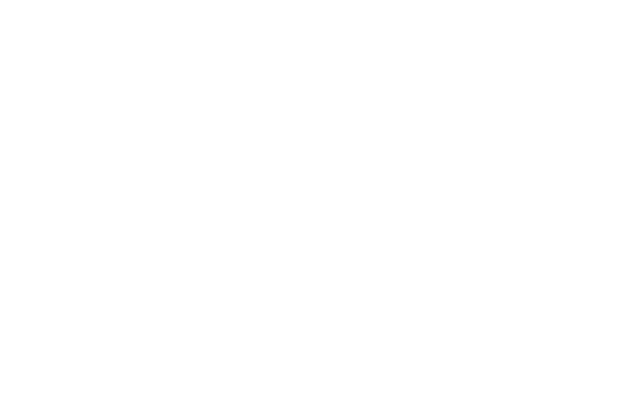
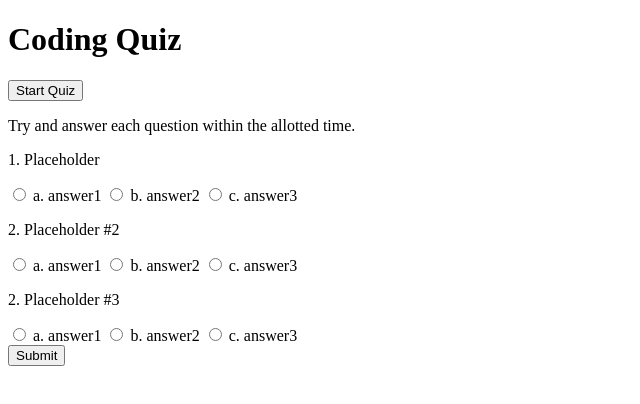
Before and after one commit to Pwhitlock131/Coding-quiz, a plain HTML site: page Develop/index.html in a window 1280 px wide. Shown: the whole page, without its empty margins (0-640 px from the left). Drawn offline with Linux system fonts and the light colour scheme.

Commit message:
Added base code into HTML to get the bare structure of webpage set up by adding code for the header, buttons, placeholder questions and answers

```diff
--- a/Develop/assets/css/style.css
+++ b/Develop/assets/css/style.css
@@ -0,0 +1,8 @@
+body {
+font-family: Arial, Helvetica, sans-serif;
+}
+
+.quiz-container {
+    max-width: 600px;
+    margin: 0 auto;
+}
--- a/Develop/index.html
+++ b/Develop/index.html
@@ -1,11 +1,75 @@
 <!DOCTYPE html>
 <html lang="en">
+
 <head>
     <meta charset="UTF-8">
     <meta name="viewport" content="width=device-width, initial-scale=1.0">
-    <title>Document</title>
+    <title>Coding Quiz</title>
 </head>
+
 <body>
+    <header>
+        <h1 class="title">Coding Quiz</h1>
+        <button class="start-bttn">Start Quiz</button>
+        <p>Try and answer each question within the allotted time.</p>
+    </header>
+
+    <main>
+        <div>
+            <div class="question" id="question1">
+                <p>1. Placeholder</p>
+                <div class="options">
+                    <label>
+                        <input type="radio" name="q1" value="a"> a. answer1
+                    </label>
+                    <label>
+                        <input type="radio" name="q1" value="b"> b. answer2
+                    </label>
+                    <label>
+                        <input type="radio" name="q1" value="c"> c. answer3
+                    </label>
+                </div>
+            </div>
+
+            <div class="question" id="question2">
+                <p>2. Placeholder #2</p>
+                <div class="options">
+                    <label>
+                        <input type="radio" name="q2" value="a"> a. answer1
+                    </label>
+                    <label>
+                        <input type="radio" name="q2" value="b"> b. answer2
+                    </label>
+                    <label>
+                        <input type="radio" name="q2" value="c"> c. answer3
+                    </label>
+                </div>
+            </div>
+
+            <div class="question" id="question3">
+                <p>2. Placeholder #3</p>
+                <div class="options">
+                    <label>
+                        <input type="radio" name="q3" value="a"> a. answer1
+                    </label>
+                    <label>
+                        <input type="radio" name="q3" value="b"> b. answer2
+                    </label>
+                    <label>
+                        <input type="radio" name="q3" value="c"> c. answer3
+                    </label>
+                </div>
+            </div>
+            <button id="submit">Submit</button>
+            <div id="results"></div>
+
+        </div>
+
+
+
+
+    </main>
 
 </body>
+
 </html>
```
